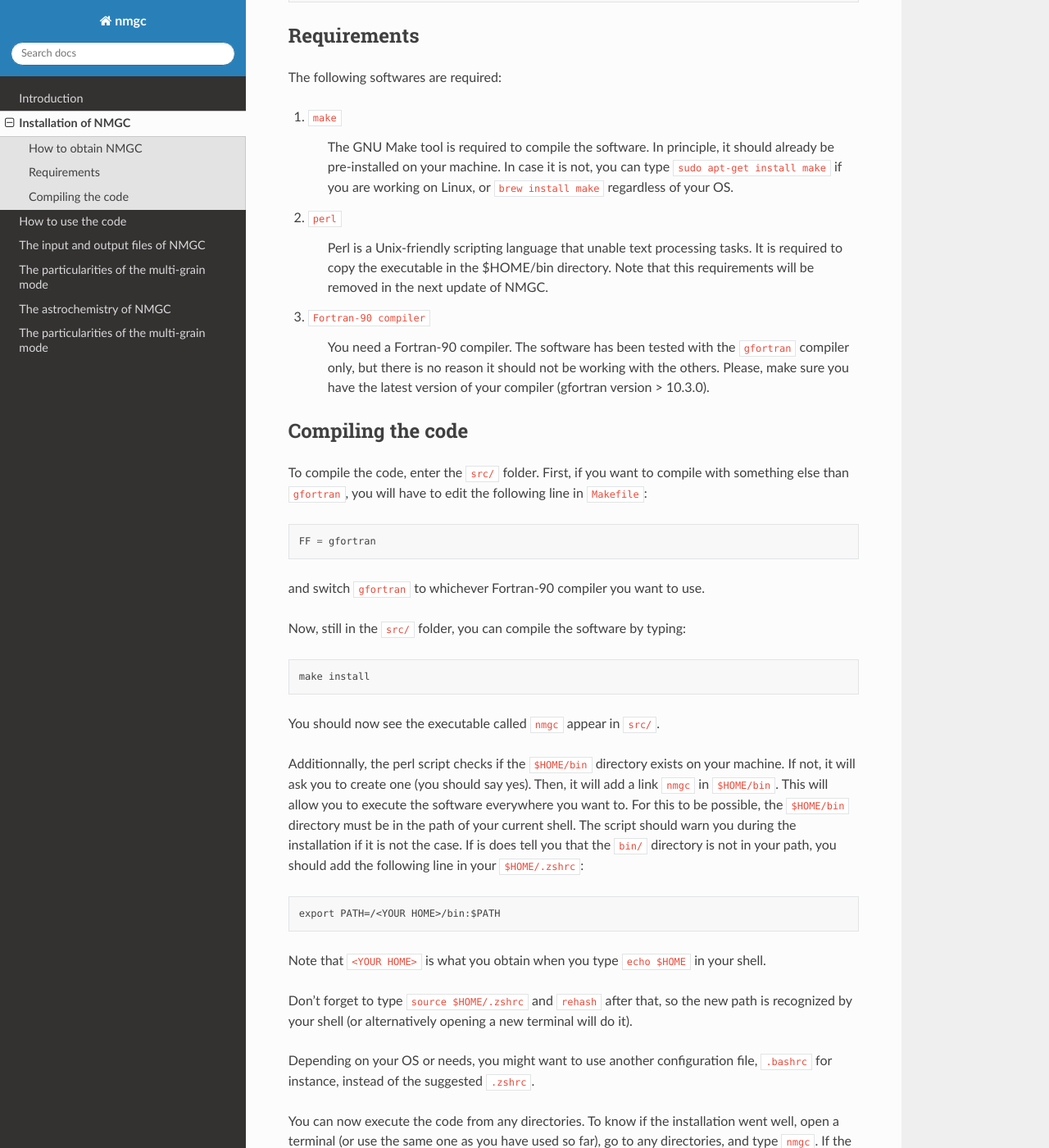
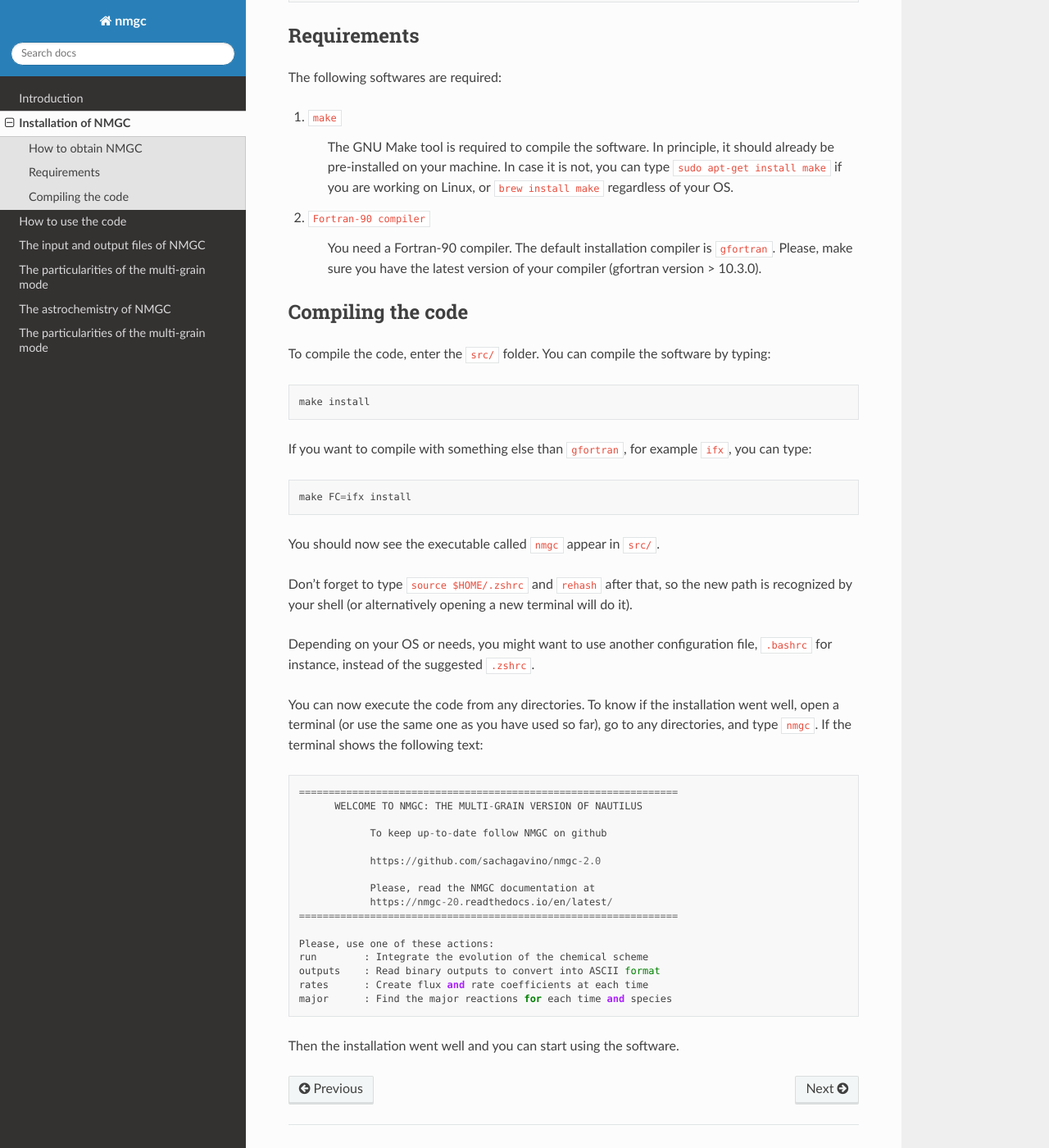
Before and after one commit to sachagavino/nmgc-2.0, a Sphinx documentation site: the page built from docs/source/install.rst, in a window 1280 px wide and 1400 px high, scrolled down 582 px. Shown: the whole window at 82% size. Built offline with Sphinx 7.4.7 and the Read the Docs theme 3.1.0, drawn with Linux system fonts in a browser that asks for light colours.

Commit message:
clean the installation process and update doc

```diff
--- a/docs/source/install.rst
+++ b/docs/source/install.rst
@@ -34,41 +34,26 @@
     The GNU Make tool is required to compile the software. In principle, it should already be pre-installed on your machine.
     In case it is not, you can type ``sudo apt-get install make`` if you are working on Linux, or ``brew install make`` regardless of your OS.
 
-#. ``perl``
-
-    Perl is a Unix-friendly scripting language that unable text processing tasks. It is required to copy the executable in the $HOME/bin directory.
-    Note that this requirements will be removed in the next update of NMGC.
 
 #. ``Fortran-90 compiler``
 
-    You need a Fortran-90 compiler. The software has been tested with the ``gfortran`` compiler only, but there is no reason it should not be working with the others. Please, make sure you have the latest version
+    You need a Fortran-90 compiler. The default installation compiler is ``gfortran``. Please, make sure you have the latest version
     of your compiler (gfortran version > 10.3.0).
 
 
 Compiling the code
 =================
 
-To compile the code, enter the ``src/`` folder.
-First, if you want to compile with something else than ``gfortran``, you will have to edit the following line in ``Makefile``::
-
-    FF = gfortran
-
-and switch ``gfortran`` to whichever Fortran-90 compiler you want to use.
-
-Now, still in the ``src/`` folder, you can compile the software by typing::
+To compile the code, enter the ``src/`` folder. You can compile the software by typing::
 
     make install
 
+If you want to compile with something else than ``gfortran``, for example ``ifx``, you can type::
+
+    make FC=ifx install
+
+
 You should now see the executable called ``nmgc`` appear in ``src/``.
-
-Additionnally, the perl script checks if the ``$HOME/bin`` directory exists on your machine. If not, it will ask you to create one (you should say yes).
-Then, it will add a link ``nmgc`` in ``$HOME/bin``. This will allow you to execute the software everywhere you want to. For this to be possible, the
-``$HOME/bin`` directory must be in the path of your current shell. The script should warn you during the installation if it is not the case.
-If is does tell you that the ``bin/`` directory is not in your path, you should add the following line in your ``$HOME/.zshrc``::
-
-    export PATH=/<YOUR HOME>/bin:$PATH
-
-Note that ``<YOUR HOME>`` is what you obtain when you type ``echo $HOME`` in your shell.
 
 Don't forget to type ``source $HOME/.zshrc`` and ``rehash`` after that, so the new path is recognized by your shell (or alternatively opening a new terminal will do it).
 
```
Also changed, not shown: 2 other files.
